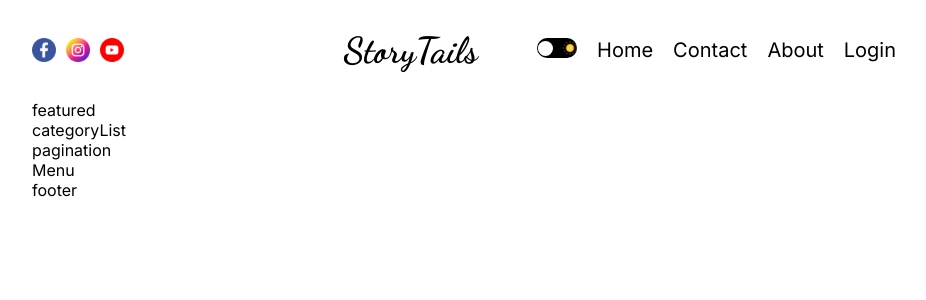
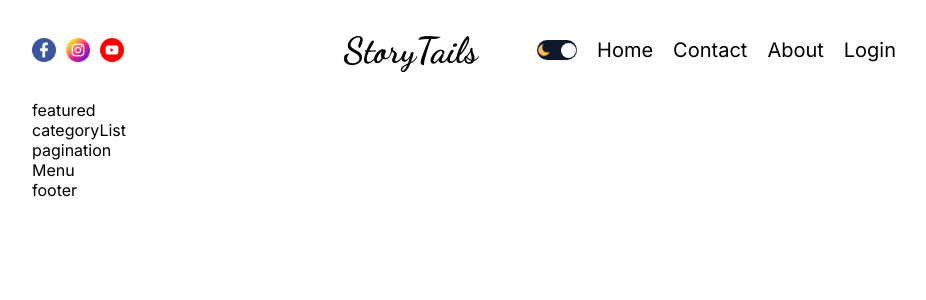
Before and after one commit to suyog200/storytails-blog-app, a Next.js app: page / in a window 1280 px wide. Shown: the top 300 px of the page, without its empty margins (176-1102 px from the left). Built offline with nearby package versions, Linux system fonts and the light colour scheme.

Commit message:
added toggleTheme functionality

```diff
--- a/src/app/globals.css
+++ b/src/app/globals.css
@@ -1,3 +1,4 @@
+/* light theme */
 :root{
   --bg:white,
   --textColor:black,
@@ -19,6 +20,13 @@ body {
 a {
   text-decoration: none;
   color: inherit;
+}
+
+.dark {
+  --bg:#0f172a;
+  --textColor:#ddd;
+  --softBg:#1f273a;
+  --softTextColor:#a6a6a6;
 }
 
 .container {
--- a/src/app/layout.js
+++ b/src/app/layout.js
@@ -2,6 +2,8 @@ import { Inter } from "next/font/google";
 import Navbar from "@/components/navbar/Navbar";
 import Footer from "@/components/footer/Footer";
 import "./globals.css";
+import { ThemeContextProvider } from "@/context/ThemeContext";
+import ThemeProvider from "@/providers/ThemeProvider";
 
 const inter = Inter({ subsets: ["latin"] });
 
@@ -14,13 +16,17 @@ export default function RootLayout({ children }) {
   return (
     <html lang="en">
       <body className={inter.className}>
+        <ThemeContextProvider>
+          <ThemeProvider>
             <div className="container">
               <div className="wrapper">
                 <Navbar />
-            {children}
+                <main>{children}</main>
                 <Footer />
               </div>
             </div>
+          </ThemeProvider>
+        </ThemeContextProvider>
       </body>
     </html>
   );
--- a/src/components/navbar/navbar.module.css
+++ b/src/components/navbar/navbar.module.css
@@ -24,6 +24,7 @@
 
 .links {
     display: flex;
+    align-items: center;
     gap: 20px;
     flex: 1;
     font-size: 20px;
--- a/src/components/themeToggle/ThemeToggle.jsx
+++ b/src/components/themeToggle/ThemeToggle.jsx
@@ -1,11 +1,34 @@
+"use client";
+
 import Image from 'next/image';
 import styles from './themeToggle.module.css'
+import { useContext } from 'react';
+import { ThemeContext } from '@/context/ThemeContext';
 
 export default function ThemeToggle() {
+    const {toggle,theme} = useContext(ThemeContext);
+
+    console.log(theme);
+
     return (
-        <div className={styles.container}>
+        <div
+        className={styles.container}
+        onClick={toggle}
+        style={
+            theme === 'dark'
+            ? { backgroundColor:"white"}
+            : { backgroundColor: "#0f172a"}
+        }
+        >
             <Image src="/moon.png" alt='' width={14} height={14}/>
-            <div className={styles.ball}></div>
+            <div
+            className={styles.ball}
+            style={
+                theme === 'dark'
+                ? { left:1, backgroundColor:"#0f172a"}
+                : {right: 1, backgroundColor: "white"}
+            }
+            ></div>
             <Image src="/sun.png" alt='' width={14} height={14}/>
         </div>
     );
--- a/src/components/themeToggle/themeToggle.module.css
+++ b/src/components/themeToggle/themeToggle.module.css
@@ -6,7 +6,6 @@
     display: flex;
     align-items: center;
     justify-content: space-between;
-    background-color: black;
     position: relative;
 }
 
@@ -14,7 +13,5 @@
    width: 15px;
    height: 15px;
    border-radius: 50%;
-   background-color: white;
    position: absolute;
-   left: 1px;
 }
--- /dev/null
+++ b/src/context/ThemeContext.jsx
@@ -0,0 +1,30 @@
+"use client";
+
+import { createContext, useEffect, useState } from "react";
+
+export const ThemeContext = createContext();
+
+const getFromLocalStorage = () => {
+    if(typeof window !== 'undefined') {
+        const value = localStorage.getItem('theme');
+        return value || 'light';
+    }
+}
+
+export const ThemeContextProvider = ({children}) => {
+    const [theme, setTheme] = useState(() => {
+        return getFromLocalStorage();
+    });
+
+    const toggle = () => {
+        setTheme(theme === 'light' ? 'dark' : 'light');
+    };
+
+    useEffect(() => {
+        localStorage.setItem('theme', theme);
+    }, [theme]);
+
+    return (
+        <ThemeContext.Provider value={{theme, toggle}}>{children}</ThemeContext.Provider>
+    )
+}
--- /dev/null
+++ b/src/providers/ThemeProvider.jsx
@@ -0,0 +1,18 @@
+"use client";
+import React from "react";
+import { useContext, useState, useEffect } from "react";
+import { ThemeContext } from '@/context/ThemeContext';
+
+export default function ThemeProvider({children}) {
+    const {theme} = useContext(ThemeContext);
+    const [mounted, setMounted] = useState(false);
+
+    useEffect(() => {
+        setMounted(true);
+    }, []);
+
+    if(mounted) {
+        return <div className={theme}>{children}</div>
+    }
+
+}
```
Lines whose indentation alone changed are shown as unchanged.
